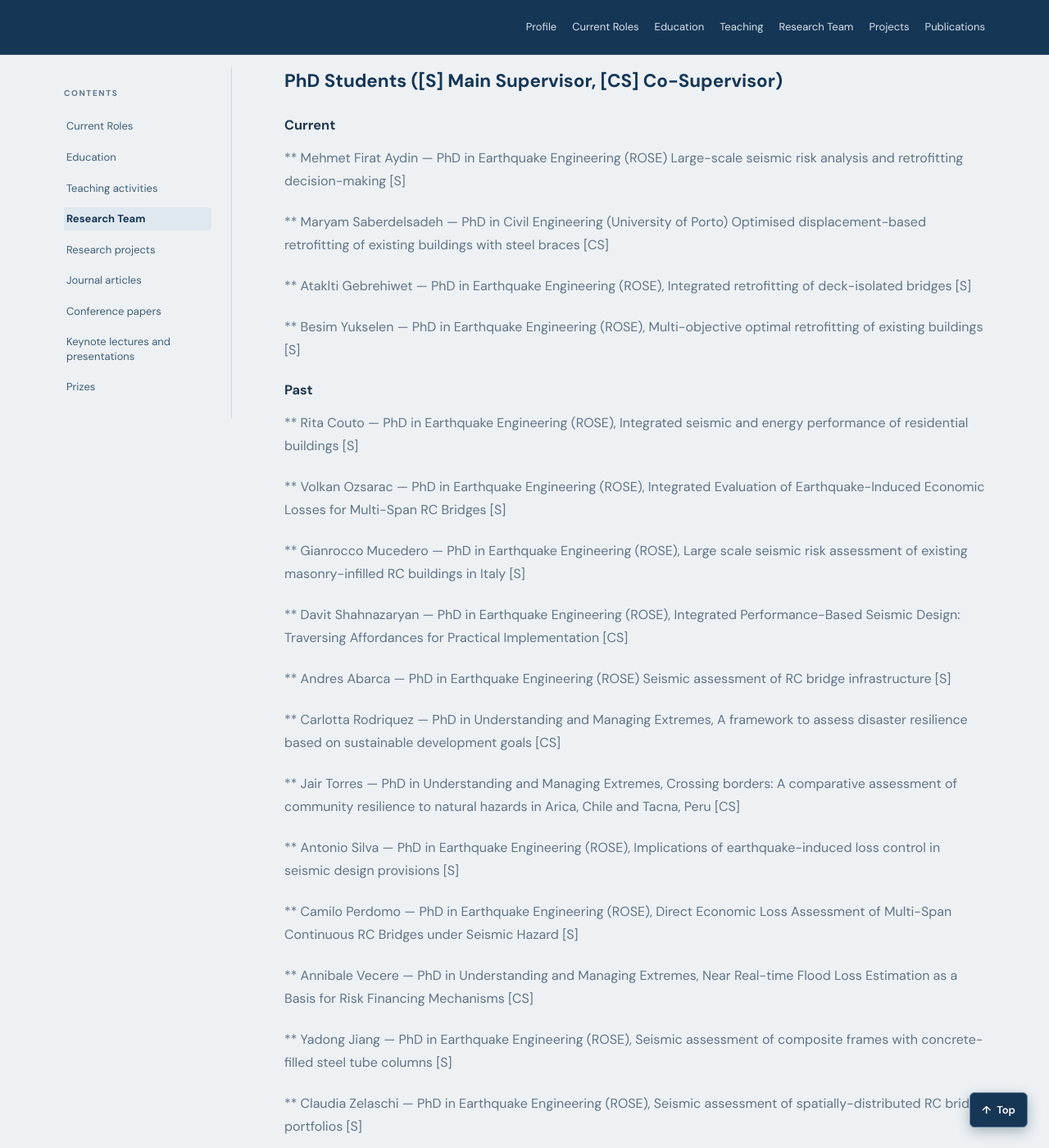
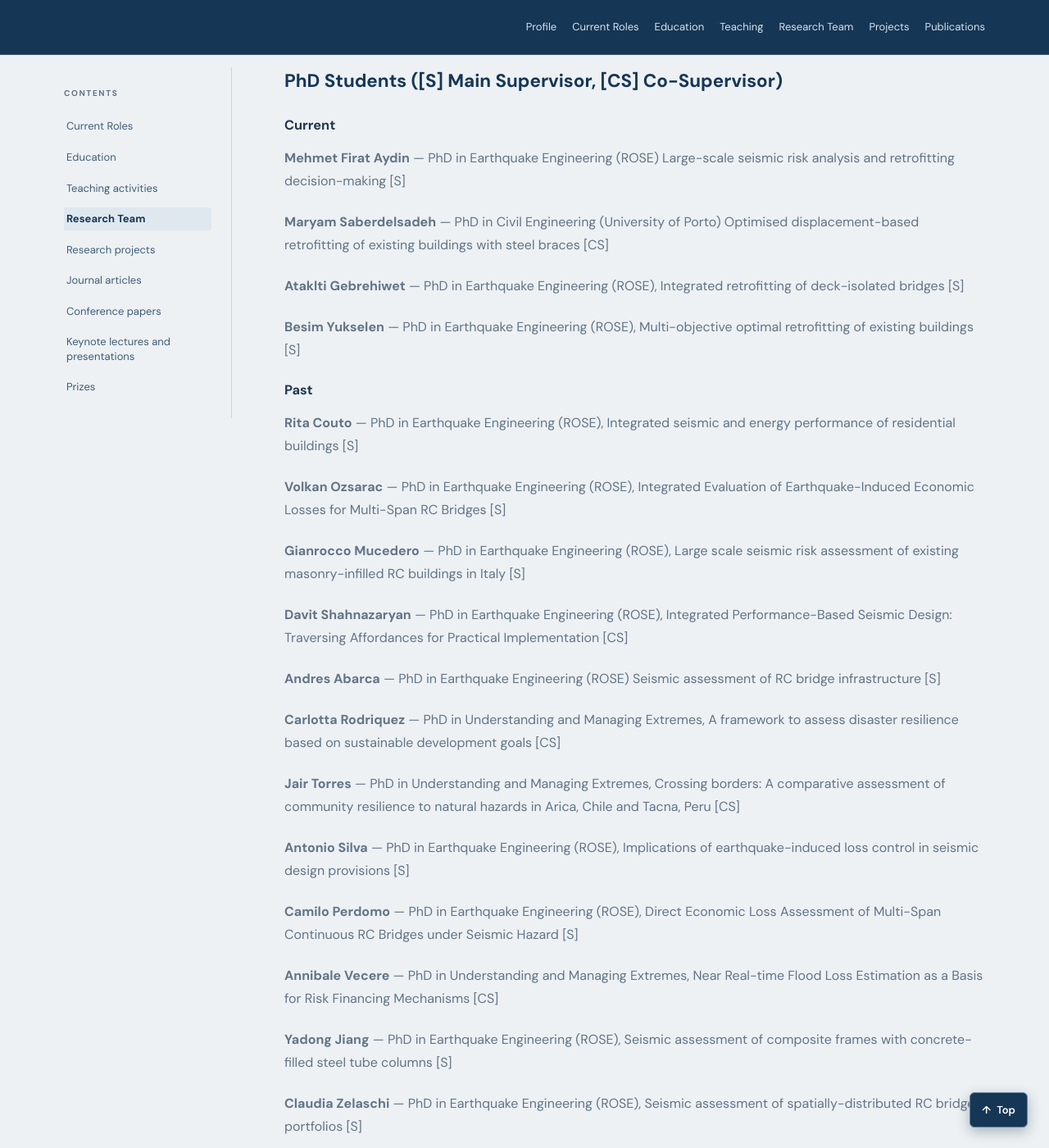
Before and after one commit to rncmonteiro/cv, a Jekyll site: the page built from index.md, in a window 1280 px wide and 1400 px high, scrolled down 4526 px. Shown: the whole window at 82% size. Built offline with Jekyll 4.4.1, drawn with Linux system fonts in a browser that asks for light colours; some of the changed text lies outside the part shown.

Commit message:
Standardize formatting of researcher names
Formatted researcher names for consistency and clarity.

```diff
--- a/_includes/content/team.md
+++ b/_includes/content/team.md
@@ -4,75 +4,75 @@
 
 #### Current
 
-** Mattia Calò (Italy) — Advanced numerical modelling of prestressed reinforced concrete bridges
+**Mattia Calò** (Italy) — Advanced numerical modelling of prestressed reinforced concrete bridges
 
-** Enes Veliu (Albania) — Quantifying seismic risk and assessing energy performance and environmental impact of existing buildings in Portugal
+**Enes Veliu** (Albania) — Quantifying seismic risk and assessing energy performance and environmental impact of existing buildings in Portugal
 
 #### Past
 
-** Nicola Scattarreggia (Italy)
+**Nicola Scattarreggia** (Italy)
     - Risk assessment and retrofitting of existing bridges
     - Multi-hazard vulnerability and robustness assessment of existing bridges
 
-** Gianrocco Mucedero (Italy)
+**Gianrocco Mucedero** (Italy)
     - Risk assessment and loss estimation of storage structures
     - Analysis of the structural response and seismic risk of reinforced concrete buildings considering different types of epistemic uncertainty
 
-** Mattia Calò (Italy) — Multi-hazard vulnerability and robustness assessment of bridges
+**Mattia Calò (Italy)** — Multi-hazard vulnerability and robustness assessment of bridges
 
-** Andres Abarca Jimenez (Costa Rica)
+**Andres Abarca Jimenez** (Costa Rica)
     - Risk assessment and management of existing reinforced concrete bridges
     - Seismic vulnerability of residential buildings and reinforced concrete bridges in Algeria
 
-** Giammaria Gabbianelli (Italy) — Review of seismic actions and design techniques
+**Giammaria Gabbianelli** (Italy) — Review of seismic actions and design techniques
 
-** Wilson Carofilis (Ecuador) — Interventions to reduce seismic risk in existing buildings
+**Wilson Carofilis** (Ecuador) — Interventions to reduce seismic risk in existing buildings
 
-** Gerard O’Reilly (Ireland)
+**Gerard O’Reilly** (Ireland)
     - Advanced assessment of seismic performance and collapse probability of existing masonry-infilled reinforced concrete buildings (Main supervisor: Prof. Rui Pinho, University of Pavia)
     - Risk analysis of critical infrastructure (Main supervisor: Prof. Michele Calvi, IUSS Pavia)
 
-** Iason Grigoratos (Greece) — Integrated seismic vulnerability assessment of reinforced concrete buildings (Main supervisor: Dr. Paola Ceresa)
+**Iason Grigoratos** (Greece) — Integrated seismic vulnerability assessment of reinforced concrete buildings (Main supervisor: Dr. Paola Ceresa)
 
-** Vania Cerchiello (Italy) — Mitigation of seismic risk in buildings (Main supervisor: Dr. Paola Ceresa)
+**Vania Cerchiello** (Italy) — Mitigation of seismic risk in buildings (Main supervisor: Dr. Paola Ceresa)
 
 ### PhD Students ([S] Main Supervisor, [CS] Co-Supervisor)
 
 #### Current
 
-** Mehmet Firat Aydin — PhD in Earthquake Engineering (ROSE) Large-scale seismic risk analysis and retrofitting decision-making [S]
+**Mehmet Firat Aydin** — PhD in Earthquake Engineering (ROSE) Large-scale seismic risk analysis and retrofitting decision-making [S]
 
-** Maryam Saberdelsadeh — PhD in Civil Engineering (University of Porto) Optimised displacement-based retrofitting of existing buildings with steel braces [CS]
+**Maryam Saberdelsadeh** — PhD in Civil Engineering (University of Porto) Optimised displacement-based retrofitting of existing buildings with steel braces [CS]
 
-** Ataklti Gebrehiwet — PhD in Earthquake Engineering (ROSE), Integrated retrofitting of deck-isolated bridges [S]
+**Ataklti Gebrehiwet** — PhD in Earthquake Engineering (ROSE), Integrated retrofitting of deck-isolated bridges [S]
 
-** Besim Yukselen — PhD in Earthquake Engineering (ROSE), Multi-objective optimal retrofitting of existing buildings [S]
+**Besim Yukselen** — PhD in Earthquake Engineering (ROSE), Multi-objective optimal retrofitting of existing buildings [S]
 
 #### Past
 
-** Rita Couto — PhD in Earthquake Engineering (ROSE), Integrated seismic and energy performance of residential buildings [S]
+**Rita Couto** — PhD in Earthquake Engineering (ROSE), Integrated seismic and energy performance of residential buildings [S]
 
-** Volkan Ozsarac — PhD in Earthquake Engineering (ROSE), Integrated Evaluation of Earthquake-Induced Economic Losses for Multi-Span RC Bridges [S]
+**Volkan Ozsarac** — PhD in Earthquake Engineering (ROSE), Integrated Evaluation of Earthquake-Induced Economic Losses for Multi-Span RC Bridges [S]
 
-** Gianrocco Mucedero — PhD in Earthquake Engineering (ROSE), Large scale seismic risk assessment of existing masonry-infilled RC buildings in Italy [S]
+**Gianrocco Mucedero** — PhD in Earthquake Engineering (ROSE), Large scale seismic risk assessment of existing masonry-infilled RC buildings in Italy [S]
 
-** Davit Shahnazaryan — PhD in Earthquake Engineering (ROSE), Integrated Performance-Based Seismic Design: Traversing Affordances for Practical Implementation [CS]
+**Davit Shahnazaryan** — PhD in Earthquake Engineering (ROSE), Integrated Performance-Based Seismic Design: Traversing Affordances for Practical Implementation [CS]
 
-** Andres Abarca — PhD in Earthquake Engineering (ROSE) Seismic assessment of RC bridge infrastructure [S]
+**Andres Abarca** — PhD in Earthquake Engineering (ROSE) Seismic assessment of RC bridge infrastructure [S]
 
-** Carlotta Rodriquez — PhD in Understanding and Managing Extremes, A framework to assess disaster resilience based on sustainable development goals [CS]
+**Carlotta Rodriquez** — PhD in Understanding and Managing Extremes, A framework to assess disaster resilience based on sustainable development goals [CS]
 
-** Jair Torres — PhD in Understanding and Managing Extremes, Crossing borders: A comparative assessment of community resilience to natural hazards in Arica, Chile and Tacna, Peru [CS]
+**Jair Torres** — PhD in Understanding and Managing Extremes, Crossing borders: A comparative assessment of community resilience to natural hazards in Arica, Chile and Tacna, Peru [CS]
 
-** Antonio Silva — PhD in Earthquake Engineering (ROSE), Implications of earthquake-induced loss control in seismic design provisions [S]
+**Antonio Silva** — PhD in Earthquake Engineering (ROSE), Implications of earthquake-induced loss control in seismic design provisions [S]
 
-** Camilo Perdomo — PhD in Earthquake Engineering (ROSE), Direct Economic Loss Assessment of Multi-Span Continuous RC Bridges under Seismic Hazard [S]
+**Camilo Perdomo** — PhD in Earthquake Engineering (ROSE), Direct Economic Loss Assessment of Multi-Span Continuous RC Bridges under Seismic Hazard [S]
 
-** Annibale Vecere — PhD in Understanding and Managing Extremes, Near Real-time Flood Loss Estimation as a Basis for Risk Financing Mechanisms [CS]
+**Annibale Vecere** — PhD in Understanding and Managing Extremes, Near Real-time Flood Loss Estimation as a Basis for Risk Financing Mechanisms [CS]
 
-** Yadong Jiang — PhD in Earthquake Engineering (ROSE), Seismic assessment of composite frames with concrete-filled steel tube columns [S]
+**Yadong Jiang** — PhD in Earthquake Engineering (ROSE), Seismic assessment of composite frames with concrete-filled steel tube columns [S]
 
-** Claudia Zelaschi — PhD in Earthquake Engineering (ROSE), Seismic assessment of spatially-distributed RC bridge portfolios [S]
+**Claudia Zelaschi** — PhD in Earthquake Engineering (ROSE), Seismic assessment of spatially-distributed RC bridge portfolios [S]
 
 ### Master Students
 
```
